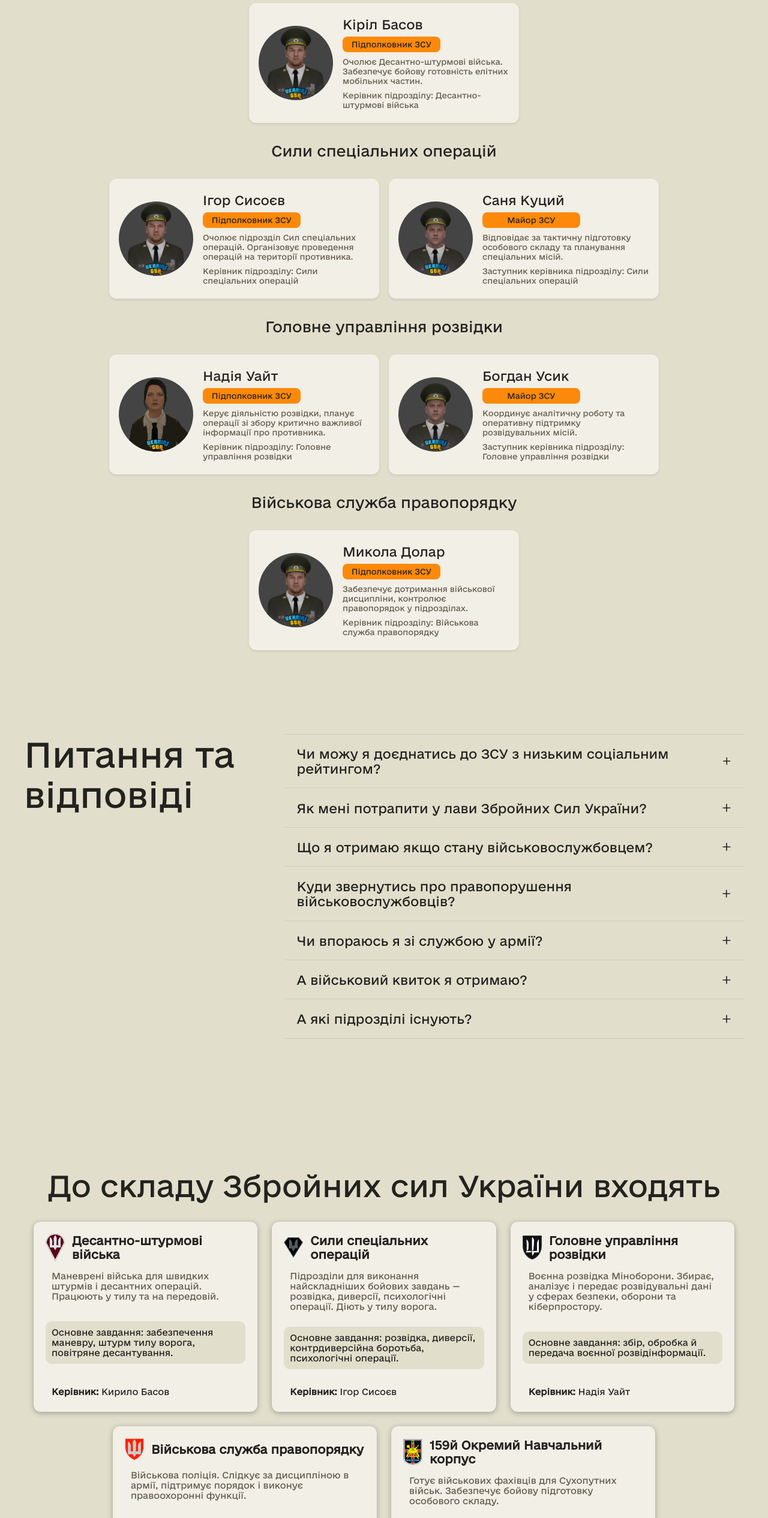
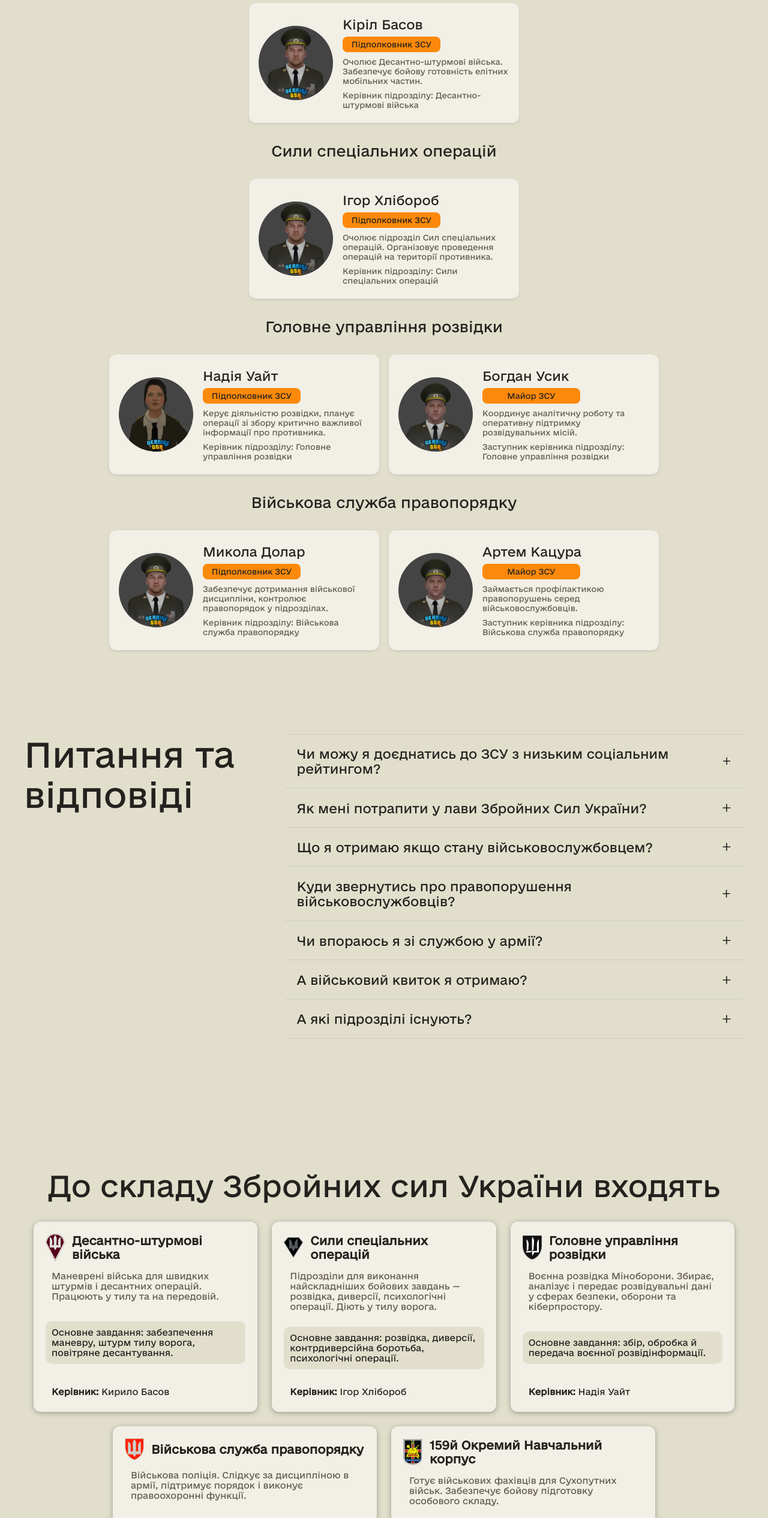
Before and after one commit to greatpersonn/ugra.army.01, a React app: page / in a window 1280 px wide. Shown: the part 2859-5390 px from the top of the page at 60% size. Built offline with nearby package versions, Linux system fonts and the light colour scheme; the HTML template or start-up script is replaced by a standard one.

Commit message:
updated info about army v.2

```diff
--- a/src/components/organisms/LeadershipSection.jsx
+++ b/src/components/organisms/LeadershipSection.jsx
@@ -78,19 +78,19 @@
     title: 'Сили спеціальних операцій',
     leaders: [
       {
-        name: 'Ігор Сисоєв',
+        name: 'Ігор Хлібороб',
         rank: 'Підполковник ЗСУ',
         role: 'Очолює підрозділ Сил спеціальних операцій. Організовує проведення операцій на території противника.',
         head: 'Керівник підрозділу: Сили спеціальних операцій',
         avatar: require('../../assets/images/pre_colonel.png'),
       },
-      {
-        name: 'Саня Куций',
-        rank: 'Майор ЗСУ',
-        role: 'Відповідає за тактичну підготовку особового складу та планування спеціальних місій.',
-        head: 'Заступник керівника підрозділу: Сили спеціальних операцій',
-        avatar: require('../../assets/images/major.png'),
-      },
+      // {
+      //   name: 'Актуальне місце',
+      //   rank: 'Майор ЗСУ',
+      //   role: 'Відповідає за тактичну підготовку особового складу та планування спеціальних місій.',
+      //   head: 'Заступник керівника підрозділу: Сили спеціальних операцій',
+      //   avatar: require('../../assets/images/major.png'),
+      // },
     ],
   },
   {
@@ -122,13 +122,13 @@
         head: 'Керівник підрозділу: Військова служба правопорядку',
         avatar: require('../../assets/images/pre_colonel.png'),
       },
-      // {
-      //   name: 'Актуальне місце',
-      //   rank: 'Майор ЗСУ',
-      //   role: 'Займається профілактикою правопорушень серед військовослужбовців.',
-      //   head: 'Заступник керівника підрозділу: Військова служба правопорядку',
-      //   avatar: require('../../assets/images/major.png'),
-      // },
+      {
+        name: 'Артем Кацура',
+        rank: 'Майор ЗСУ',
+        role: 'Займається профілактикою правопорушень серед військовослужбовців.',
+        head: 'Заступник керівника підрозділу: Військова служба правопорядку',
+        avatar: require('../../assets/images/major.png'),
+      },
     ],
   },
 ];
--- a/src/config/sectionContent.js
+++ b/src/config/sectionContent.js
@@ -109,7 +109,7 @@
             <span>
               Основне завдання: розвідка, диверсії, контрдиверсійна боротьба, психологічні операції.
             </span>
-            <span><strong>Керівник:</strong> Ігор Сисоєв</span>
+            <span><strong>Керівник:</strong> Ігор Хлібороб</span>
           </div>
         </div>
 
```
